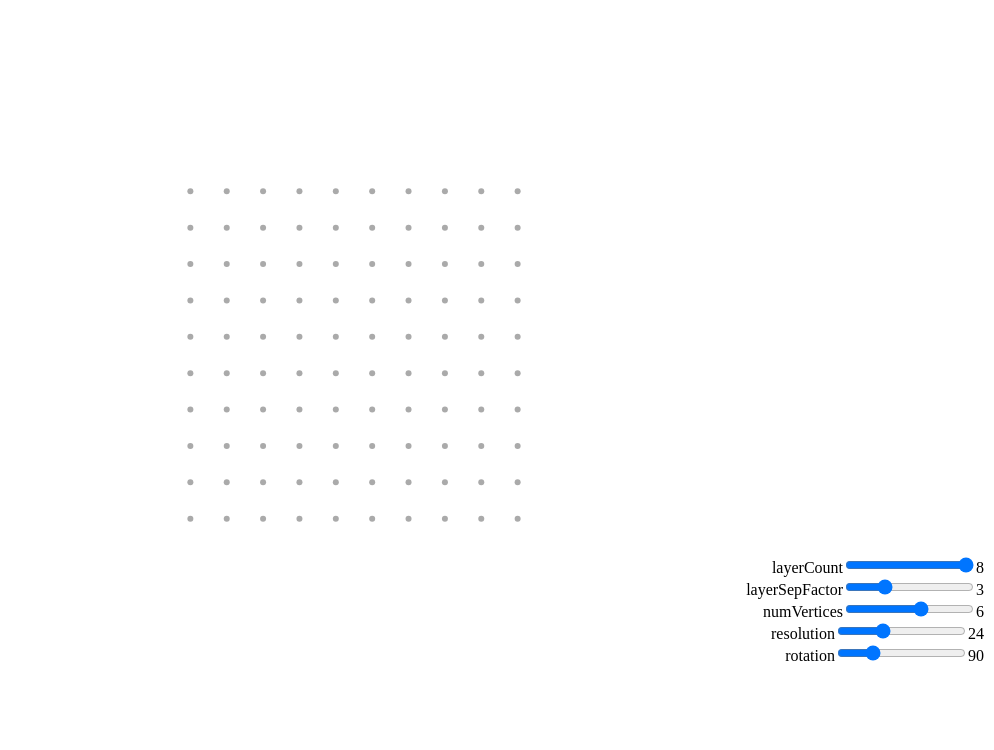
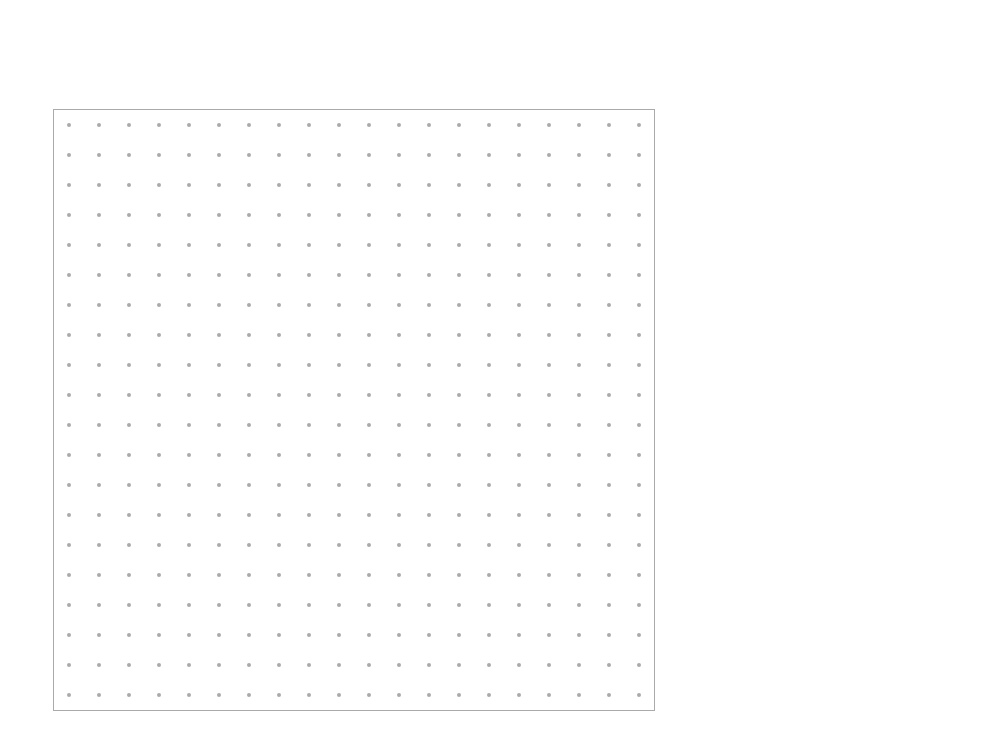
Before and after one commit to Alex-CS/stitch, a Vue app: page / in a window 1280 px wide. Shown: the top 750 px of the page, without its empty margins (286-1280 px from the left). Built offline with nearby package versions, Linux system fonts and the light colour scheme.

Commit message:
Get the dots and spacing to scale appropriately

```diff
--- a/src/App.vue
+++ b/src/App.vue
@@ -1,67 +1,62 @@
 <template>
   <div id="app">
     <!--<svg :width="size" :height="size">-->
-      <!--&lt;!&ndash;<multi-curve&ndash;&gt;-->
-        <!--&lt;!&ndash;:options="options"&ndash;&gt;-->
-        <!--&lt;!&ndash;:curve-type="curveType"&ndash;&gt;-->
-        <!--&lt;!&ndash;:reps="reps"&ndash;&gt;-->
-        <!--&lt;!&ndash;:radius="radius"&ndash;&gt;-->
-        <!--&lt;!&ndash;:initial="initial"&ndash;&gt;-->
-      <!--&lt;!&ndash;/>&ndash;&gt;-->
-      <!--<curve-->
+      <!--<multi-curve-->
         <!--:options="options"-->
         <!--:curve-type="curveType"-->
-        <!--:colors="colors"-->
+        <!--:reps="reps"-->
+        <!--:radius="radius"-->
+        <!--:initial="initial"-->
       <!--/>-->
     <!--</svg>-->
-    <grid-canvas :resolution="10" :size="400"></grid-canvas>
+    <grid-canvas :resolution="20" :size="600"/>
     <div class="controls">
-      <div>
-        <label>layerCount</label>
-        <input type="range"
-               v-model="options.layerCount"
-               min="1"
-               max="8">
-        <span>{{ options.layerCount }}</span>
-      </div>
-      <div>
-        <label>layerSepFactor</label>
-        <input type="range"
-               v-model="options.layerSepFactor"
-               min="1"
-               max="8">
-        <span>{{ options.layerSepFactor }}</span>
-      </div>
-      <div>
-        <label>numVertices</label>
-        <input type="range"
-               v-model="options.numVertices"
-               min="3"
-               max="8">
-        <span>{{ options.numVertices }}</span>
-      </div>
-      <div>
-        <label>resolution</label>
-        <input type="range"
-               v-model="options.resolution"
-               min="4"
-               max="64">
-        <span>{{ options.resolution }}</span>
-      </div>
-      <div>
-        <label>rotation</label>
-        <input type="range"
-               v-model="options.rotation"
-               min="0"
-               max="1"
-               :step="1/8">
-        <span>{{ options.rotation * 360 }}</span>
-      </div>
+      <!--<div>-->
+        <!--<label>layerCount</label>-->
+        <!--<input type="range"-->
+               <!--v-model="options.layerCount"-->
+               <!--min="1"-->
+               <!--max="8">-->
+        <!--<span>{{ options.layerCount }}</span>-->
+      <!--</div>-->
+      <!--<div>-->
+        <!--<label>layerSepFactor</label>-->
+        <!--<input type="range"-->
+               <!--v-model="options.layerSepFactor"-->
+               <!--min="1"-->
+               <!--max="8">-->
+        <!--<span>{{ options.layerSepFactor }}</span>-->
+      <!--</div>-->
+      <!--<div>-->
+        <!--<label>numVertices</label>-->
+        <!--<input type="range"-->
+               <!--v-model="options.numVertices"-->
+               <!--min="3"-->
+               <!--max="8">-->
+        <!--<span>{{ options.numVertices }}</span>-->
+      <!--</div>-->
+      <!--<div>-->
+        <!--<label>resolution</label>-->
+        <!--<input type="range"-->
+               <!--v-model="options.resolution"-->
+               <!--min="4"-->
+               <!--max="64">-->
+        <!--<span>{{ options.resolution }}</span>-->
+      <!--</div>-->
+      <!--<div>-->
+        <!--<label>rotation</label>-->
+        <!--<input type="range"-->
+               <!--v-model="options.rotation"-->
+               <!--min="0"-->
+               <!--max="1"-->
+               <!--:step="1/8">-->
+        <!--<span>{{ options.rotation * 360 }}</span>-->
+      <!--</div>-->
     </div>
   </div>
 </template>
 
-<script type="text/babel">
+<script>
   import { CURVE_TYPES } from './constants';
   import {
     Color,
--- a/src/components/GridCanvas.vue
+++ b/src/components/GridCanvas.vue
@@ -1,26 +1,50 @@
 <template>
   <svg :width="width" :height="height">
-    <template v-for="row in rows">
-      <template v-for="point in row">
-        <circle r="3"
-                :class="{ active: isSelected(point) }"
-                :cx="point.x"
-                :cy="point.y"
-                v-on:click="select(point)">
-          <!-- TODO: need some affordance for less precise clicks -->
-        </circle>
+    <g id="circles">
+      <template v-for="point in gridDots">
+        <circle
+          :class="{
+            active: isSelected(point),
+          }"
+          :cx="point.x"
+          :cy="point.y"
+          :r="dotRadius"
+          :stroke-width="dotStrokeWidth"
+          @click.stop="select(point)"
+        />
+        <!-- TODO Add hover event that makes the inner circle bigger -->
+    </template>
+    </g> <!-- end #circles -->
+
+    <g id="lines">
+      <template v-for="(line, i) in lines">
+        <s-line
+          :class="{ active: i === lines.length - 1 }"
+          :line="line"
+        />
       </template>
-    </template>
-    <template v-for="line, i in lines">
-      <s-line :line="line" :class="{ active: i === lines.length - 1 }"/>
-    </template>
+    </g> <!-- end #lines -->
   </svg>
 </template>
 
+<!-- NOTES:
+  *  Clarification of point terminology:
+  *  - A _point_ is a 0-dimension shape at given coordinates
+  *  - _Point_ is a javascript class that describes _point_s.
+  *    *A* Point is an instance of such.
+  *  - A _circle_ is a two-dimensional shape with a _point_ at its center
+  *  - A _dot_ is a small circle to visually represent its center
+-->
+
 <script>
+  import _flatMap from 'lodash/flatMap';
+  import _range from 'lodash/range';
+
   import SLine from './SLine';
   import { Point, Line } from '../classes';
-  import { mapInRange } from '../utils';
+
+  const DEFAULT_INNER_RADIUS = 2;
+  const DEFAULT_GUTTER_WIDTH = 0.5;
 
   export default {
     name: 'grid-canvas',
@@ -28,8 +52,18 @@
       SLine,
     },
     props: {
+      // How many dots to show per row/column
       resolution: Number,
+      // How big the canvas should be
       size: Number,
+      // Whether to show the dots or not
+      hideDots: Boolean,
+      // The space to leave between the edge of the grid and the outer points
+      // as a multiple of the space between the grid points
+      gutterWidth: {
+        type: Number,
+        default: DEFAULT_GUTTER_WIDTH,
+      },
     },
     data() {
       return {
@@ -40,23 +74,117 @@
       };
     },
     computed: {
-      rows() {
-        // FIXME There's gotta be a better way to get the points than this nested thing
-        return mapInRange(this.resolution, i => (
-          mapInRange(this.resolution, j => ({
-            x: this.getX(j),
-            y: this.getY(i),
-          }))
-        ));
+      gridDots() {
+        // FIXME There's gotta be a better way to get points
+        return _flatMap(_range(this.resolution),
+          yIndex => _range(this.resolution).map(
+            xIndex => this.getPosition(xIndex, yIndex)
+          ));
+        // for (const yIndex = 0; yIndex < this.resolution; yIndex++) {
+        //   for (const xIndex = 0; xIndex < this.resolution; xIndex++)) {
+        //     yield this.getPosition(xIndex, yIndex);
+        //   }
+        // }
+      },
+
+      gridSize() {
+        // The distance between adjacent points
+        const getGridSpace = (max) => {
+          // Adjustment factor to keep points evenly-spaced regardless of margin
+          // `2 * this.gutterWidth` because there's gutter on both sides
+          // `- 1` TODO
+          const spaceFactor = (2 * this.gutterWidth) - 1;
+          return max / (this.resolution + spaceFactor);
+        };
+
+        return {
+          x: getGridSpace(this.width),
+          y: getGridSpace(this.height),
+        };
+      },
+
+      /**
+       * The radius of the inner circle that isn't covered by the stroke.
+       *
+       * @property
+       * @return {Number}
+       */
+      innerRadius() {
+        return this.hideDots ? 0 : DEFAULT_INNER_RADIUS;
+      },
+
+      /**
+       * The radius of each dot's SVG circle.
+       *
+       * This number is more implicitly than explicitly relevant.
+       * @see `dotStrokeWidth` and `outerRadius`
+       * I did the math for those first in order to solve for this,
+       * so it may be easier to understand this by reading them first.
+       *
+       * We want `outerRadius` to be half of `gridSize`, so:
+       * Let r = dotRadius, r_ = innerRadius, w = dotStrokeWidth.
+       *   gridSize = 2 * outerRadius = 2 * (r + w/2)
+       *   gridSize = 2r + w = 2r + (2r - 2r_)
+       *   4r = gridSize + 2r_
+       *   r = (gridSize + 2r_) / 4
+       *
+       * @property
+       * @return {Number}
+       */
+      dotRadius() {
+        const gridSize = Math.min(this.gridSize.x, this.gridSize.y);
+        // We want `outerRadius` to be half of gridSize, so:
+        // gridSize = 2 * outerRadius = 2 * (r + w/2)
+        // gridSize = 2r + (w = 2r - 2r_)
+        // gridSize = 2r + 2r - 2r_
+        // gridSize + 2r_ = 4r
+        // (gridSize + 2r_) / 4 = r
+        const innerDiameter = 2 * this.innerRadius;
+        return (gridSize + innerDiameter) / 4;
+      },
+
+      /**
+       * The width of the 'stroke' (aka border) of each dot.
+       *
+       * SVG stroke-width, `w`, is half outside the shape and half inside.
+       * So the inner radius, `r_`, of the inner circle is (r_ = r - w/2).
+       * => (r = r_ + w/2)
+       * => (2r = 2r_ + w)
+       * => (w = 2r - 2r_)
+       *
+       * @property
+       * @return {Number}
+       */
+      dotStrokeWidth() {
+        return (2 * this.dotRadius) - (2 * this.innerRadius);
+      },
+
+      /**
+       * The final radius with stroke width included.
+       *
+       * This should be half the distance between two center points
+       * to prevent any overlap.
+       *
+       * @property
+       * @return {Number}
+       */
+      outerRadius() {
+        return this.dotRadius + (this.dotStrokeWidth / 2);
       },
     },
     methods: {
-      // '+ 1's are for spacing around edges
-      getX(i) {
-        return (this.width / (this.resolution + 1)) * (i + 1);
-      },
-      getY(i) {
-        return (this.height / (this.resolution + 1)) * (i + 1);
+      getPosition(xIndex, yIndex) {
+        const _getPos = (index, axis) => {
+          return this.gridSize[axis] * (index + this.gutterWidth);
+        };
+
+        // TODO: For some (probably good) reason,
+        // TODO: the Point constructor rounds its input,
+        // TODO: so it wouldn't work here
+        return {
+          x: _getPos(xIndex, 'x'),
+          y: _getPos(yIndex, 'y'),
+        };
       },
       isSelected(point) {
         if (this.selected) {
@@ -67,33 +195,55 @@
       select(point) {
         const { x, y } = point;
         // TODO order these better
-        if (this.isSelected(point)) {
+        if (this.selected === null) {
+          // Select first point
+          console.log(`Select { x: ${x}, y: ${y} }`);
+          this.selected = { x, y };
+        } else if (this.isSelected(point)) {
           // Deselect
           console.log(`Deselect { x: ${x}, y: ${y} }`);
           this.selected = null;
-        } else if (this.selected) {
+        } else {
           // Draw line
           this.lines.push(new Line(this.selected, point));
           this.selected = null;
-        } else {
-          // Select first point
-          console.log(`Select { x: ${x}, y: ${y} }`);
-          this.selected = { x, y };
         }
       },
     },
   };
 </script>
 
-<style scoped>
+<style lang="scss" scoped>
+  $default-color: #aaaaaa;
+  $active-color: royalblue;
+  $hover-color: darken($active-color, 10%);
+  $trans-props: .2s ease-in-out;
+
+  @mixin color-states($prop) {
+    transition: $prop $trans-props;
+    #{$prop}: $default-color;
+
+    &:hover {
+      #{$prop}: $hover-color;
+    }
+
+    &.active {
+      #{$prop}: $active-color;
+    }
+  }
+
+  svg {
+    border: $default-color 1px solid;
+  }
+
   circle {
-    fill: #aaaaaa;
+    @include color-states(fill);
     cursor: pointer;
+    stroke: white;
   }
+
   line {
-    stroke: #aaaaaa;
+    @include color-states(stroke);
   }
-  .active {
-    fill: royalblue;
-  }
+
 </style>
```
Also changed, not shown: .eslintrc.js.
